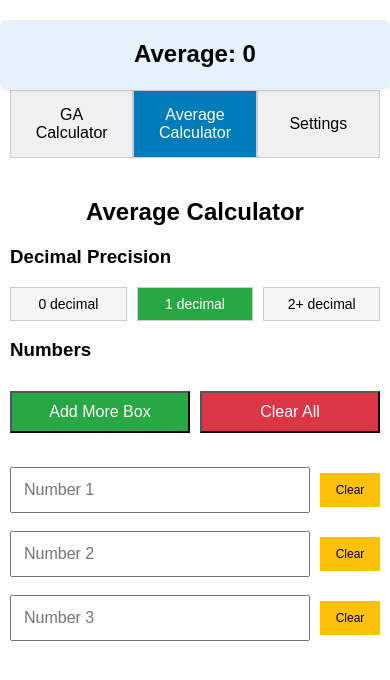
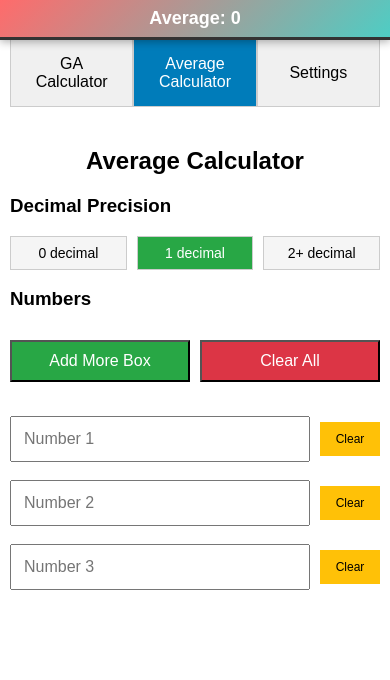
Before and after one commit to phuriphatma/ucal, a plain HTML site: page index.html in a window 390 px wide. Both pictures are taken after a click on the button "Average Calculator". Drawn offline with nearby package versions, Linux system fonts and the light colour scheme.

Commit message:
Add padding to tab buttons for mobile average display v1.7.0

```diff
--- a/index.html
+++ b/index.html
@@ -3,7 +3,8 @@
 
 <head>
 	<title>GA Calculator</title>
-	<meta name="viewport" content="width=device-width, initial-scale=1, user-scalable=no, interactive-widget=resizes-content">
+	<meta name="viewport"
+		content="width=device-width, initial-scale=1, user-scalable=no, interactive-widget=resizes-content">
 	<meta name="theme-color" content="#007cba">
 	<meta name="apple-mobile-web-app-capable" content="yes">
 	<meta name="apple-mobile-web-app-status-bar-style" content="default">
@@ -29,33 +30,64 @@
 
 		/* Mobile viewport fix for keyboard */
 		@media (max-width: 768px) {
-			html, body {
+
+			html,
+			body {
 				height: 100vh;
-				height: 100dvh; /* Dynamic viewport height */
+				height: 100dvh;
+				/* Dynamic viewport height */
 				overflow-x: hidden;
+				margin: 0;
+				padding: 0;
 			}
 
 			body {
-				padding: 10px;
-				padding-bottom: 50px; /* Reduced from previous excessive padding */
+				padding: 0;
 			}
 
-			.average-result {
+			.tab-container {
+				padding: 10px;
+				padding-bottom: 50px;
+			}
+
+			/* Special mobile average display - very distinct */
+			.mobile-average-bar {
 				position: fixed;
 				top: 0;
 				left: 0;
 				right: 0;
-				z-index: 1000;
-				margin: 0;
-				padding: 15px 10px;
-				background: #e3f2fd;
-				border-radius: 0 0 8px 8px;
-				box-shadow: 0 2px 4px rgba(0,0,0,0.1);
+				z-index: 2000;
+				background: linear-gradient(135deg, #ff6b6b, #4ecdc4);
+				color: white;
+				padding: 8px 15px;
+				font-size: 18px;
+				font-weight: bold;
+				text-align: center;
+				box-shadow: 0 2px 8px rgba(0, 0, 0, 0.3);
+				border-bottom: 3px solid #333;
+				display: none;
+				animation: slideDown 0.3s ease-out;
 			}
 
-			.tab-container {
-				margin-top: 80px; /* Space for fixed average result */
-				margin-bottom: 10px;
+
+			/* Show mobile average bar only on average calculator tab */
+			#average-calculator.active .mobile-average-bar {
+				display: block !important;
+			}
+
+			/* Hide the regular average result on mobile */
+			#average-calculator .average-result {
+				display: none;
+			}
+
+			/* Push content down when average calculator is active */
+			#average-calculator.active {
+				padding-top: 0px;
+			}
+
+			/* Add padding to tab buttons on mobile */
+			.tab-buttons {
+				padding-top: 29px;
 			}
 
 			.average-inputs {
@@ -67,7 +99,8 @@
 			}
 
 			input {
-				font-size: 16px; /* Prevents zoom on iOS */
+				font-size: 16px;
+				/* Prevents zoom on iOS */
 				padding: 12px;
 			}
 		}
@@ -336,6 +369,11 @@
 
 		<!-- Average Calculator Tab -->
 		<div id="average-calculator" class="tab-content">
+			<!-- Mobile average bar - shown at top on mobile only -->
+			<div id="mobile-average-bar" class="mobile-average-bar">
+				Average: 0
+			</div>
+
 			<div class="container">
 				<div class="form-section">
 					<h2>Average Calculator</h2>
@@ -422,11 +460,14 @@
 
 					<button onclick="resetSettings()" class="reset-settings-btn">Reset to Defaults</button>
 
-					<button onclick="forceRefresh()" class="reset-settings-btn" style="background: #4CAF50; margin-top: 10px;">Force Refresh App</button>
+					<button onclick="forceRefresh()" class="reset-settings-btn"
+						style="background: #4CAF50; margin-top: 10px;">Force Refresh App</button>
 
 					<div class="settings-info">
-						<p><strong>Note:</strong> Settings are saved in your browser and will be remembered when you return to the calculator.</p>
-						<p><strong>Force Refresh:</strong> Use this button to get the latest version of the app from GitHub.</p>
+						<p><strong>Note:</strong> Settings are saved in your browser and will be remembered when you
+							return to the calculator.</p>
+						<p><strong>Force Refresh:</strong> Use this button to get the latest version of the app from
+							GitHub.</p>
 					</div>
 				</div>
 			</div>
@@ -514,19 +555,19 @@
 		function forceRefresh() {
 			// Clear all caches and force reload from server
 			if ('serviceWorker' in navigator && 'caches' in window) {
-				caches.keys().then(function(cacheNames) {
+				caches.keys().then(function (cacheNames) {
 					return Promise.all(
-						cacheNames.map(function(cacheName) {
+						cacheNames.map(function (cacheName) {
 							return caches.delete(cacheName);
 						})
 					);
-				}).then(function() {
+				}).then(function () {
 					// Unregister service worker
-					navigator.serviceWorker.getRegistrations().then(function(registrations) {
-						for(let registration of registrations) {
+					navigator.serviceWorker.getRegistrations().then(function (registrations) {
+						for (let registration of registrations) {
 							registration.unregister();
 						}
-					}).then(function() {
+					}).then(function () {
 						// Force reload with cache bypass
 						window.location.reload(true);
 					});
@@ -872,12 +913,15 @@
 				average = sum / values.length;
 			}
 
-			// Show the true value without rounding for display
-			document.getElementById('average-result').textContent = `Average: ${average}`;
+			const averageText = `Average: ${average}`;
+
+			// Update both regular and mobile average displays
+			document.getElementById('average-result').textContent = averageText;
+			document.getElementById('mobile-average-bar').textContent = averageText;
 		}
 
 		// Initialize average calculator when page loads
-		document.addEventListener('DOMContentLoaded', function() {
+		document.addEventListener('DOMContentLoaded', function () {
 			// Load settings first
 			loadSettings();
 
@@ -1127,11 +1171,11 @@
 		}
 
 		if ('serviceWorker' in navigator) {
-			window.addEventListener('load', function() {
+			window.addEventListener('load', function () {
 				navigator.serviceWorker.register('/sw.js')
-					.then(function(registration) {
+					.then(function (registration) {
 						console.log('ServiceWorker registered: ', registration);
-					}, function(err) {
+					}, function (err) {
 						console.log('ServiceWorker registration failed: ', err);
 					});
 			});
--- a/sw.js
+++ b/sw.js
@@ -1,4 +1,4 @@
-const CACHE_NAME = "ucal-v1.5.0"; // Comprehensive mobile keyboard fix
+const CACHE_NAME = "ucal-v1.6.0"; // Distinct mobile average display
 const urlsToCache = [
   "/",
   "/index.html",
```
Also changed, not shown: 1 other file.
